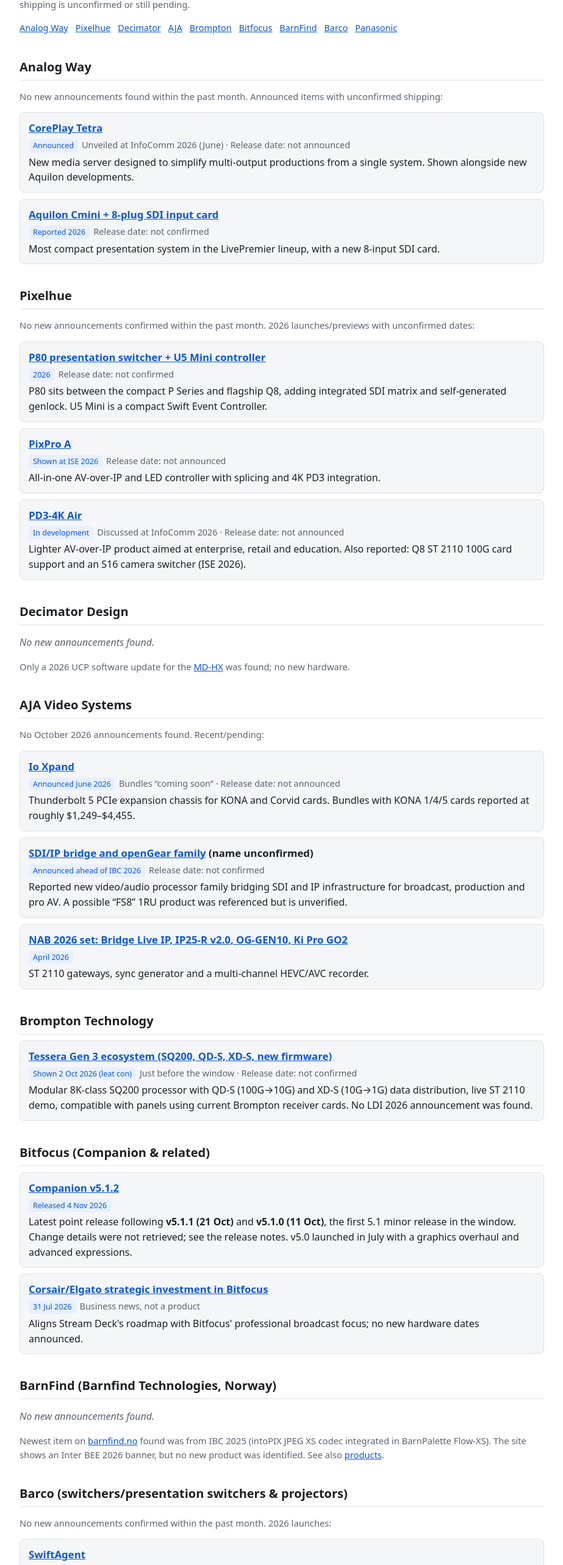
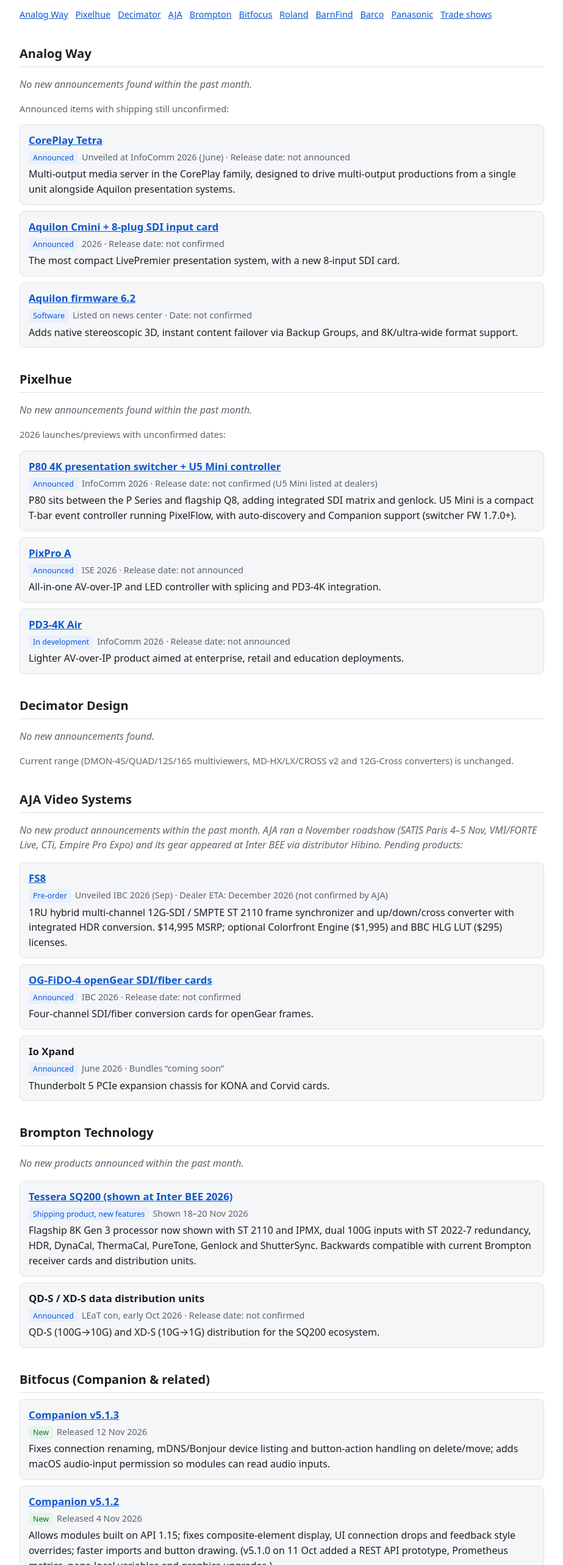
Before and after one commit to VideoStuff/VideoInfo, a plain HTML site: page index.html in a window 1280 px wide. Shown: the part 214-2780 px from the top of the page at 61% size, without its empty margins (178-1101 px from the left). Drawn offline with Linux system fonts and the light colour scheme.

Commit message:
Update AV announcements report (23 Nov 2026): add Roland and trade shows
Co-Authored-By: Claude Opus 5.5 <noreply@anthropic.com>
Claude-Session: https://claude.ai/code/session_016DDY2F8Ro46dFq5XiHX6W7

```diff
--- a/index.html
+++ b/index.html
@@ -3,10 +3,10 @@
 <head>
 <meta charset="utf-8">
 <meta name="viewport" content="width=device-width, initial-scale=1">
-<title>AV Product Announcements Watch – November 2026</title>
+<title>AV Product Announcements Watch – 23 November 2026</title>
 <style>
-:root{--bg:#fff;--fg:#1c1f24;--muted:#5b6370;--card:#f5f6f8;--line:#dde0e5;--accent:#0b57d0;--tag:#e8f0fe}
-@media (prefers-color-scheme:dark){:root{--bg:#14161a;--fg:#e6e8eb;--muted:#9aa3af;--card:#1d2026;--line:#2c313a;--accent:#8ab4f8;--tag:#233047}}
+:root{--bg:#fff;--fg:#1c1f24;--muted:#5b6370;--card:#f5f6f8;--line:#dde0e5;--accent:#0b57d0;--tag:#e8f0fe;--new:#e6f4ea;--newfg:#137333}
+@media (prefers-color-scheme:dark){:root{--bg:#14161a;--fg:#e6e8eb;--muted:#9aa3af;--card:#1d2026;--line:#2c313a;--accent:#8ab4f8;--tag:#233047;--new:#1e3527;--newfg:#81c995}}
 body{margin:0;background:var(--bg);color:var(--fg);font:16px/1.55 system-ui,-apple-system,Segoe UI,Roboto,sans-serif}
 main{max-width:860px;margin:0 auto;padding:24px 16px 64px}
 h1{font-size:1.7rem;margin:0 0 4px}
@@ -17,94 +17,129 @@ a{color:var(--accent)}
 .card h3{margin:0 0 4px;font-size:1.05rem}
 .row{font-size:.9rem;color:var(--muted);margin-bottom:4px}
 .tag{display:inline-block;background:var(--tag);color:var(--accent);border-radius:4px;padding:1px 7px;font-size:.78rem;margin-right:6px}
+.tag.new{background:var(--new);color:var(--newfg)}
 .none{font-style:italic;color:var(--muted)}
 nav a{margin-right:12px;font-size:.9rem;white-space:nowrap}
+ul{padding-left:20px}
+li{margin:4px 0}
 </style>
 </head>
 <body>
 <main>
 <h1>AV Product Announcements Watch</h1>
-<p class="meta">Compiled 6 November 2026 · Window: ~6 Oct – 6 Nov 2026, plus announced-but-not-yet-shipped products</p>
-<p class="note"><strong>Method &amp; caveats:</strong> Compiled from web search of trade press and company/community pages. The official sites for Analog Way, Barco and AJA could not be opened from the research environment, so dates marked “reported” come from secondary coverage and should be confirmed on the manufacturer's page. Very few genuinely new launches fell inside the last 30 days; most items below were announced at ISE (Jan/Feb), NAB (Apr), InfoComm (Jun) or IBC (Sep) 2026 and are listed where shipping is unconfirmed or still pending.</p>
-<nav><a href="#analogway">Analog Way</a><a href="#pixelhue">Pixelhue</a><a href="#decimator">Decimator</a><a href="#aja">AJA</a><a href="#brompton">Brompton</a><a href="#bitfocus">Bitfocus</a><a href="#barnfind">BarnFind</a><a href="#barco">Barco</a><a href="#panasonic">Panasonic</a></nav>
+<p class="meta">Compiled 23 November 2026 · Window: ~23 Oct – 23 Nov 2026, plus announced-but-not-yet-shipped products</p>
+<p class="note"><strong>Method &amp; caveats:</strong> Compiled from web search of trade press (SVC, AV Network/ProAV, Installation, TV Technology, Live Design, rAVe, PLSN) and company pages. The official sites for Analog Way, Pixelhue, AJA, Brompton and PRONEWS could not be opened from the research environment, so some details come from secondary coverage and should be confirmed on the manufacturer's page. Items tagged <span class="tag new">New</span> were announced inside the window.</p>
+<nav><a href="#analogway">Analog Way</a><a href="#pixelhue">Pixelhue</a><a href="#decimator">Decimator</a><a href="#aja">AJA</a><a href="#brompton">Brompton</a><a href="#bitfocus">Bitfocus</a><a href="#roland">Roland</a><a href="#barnfind">BarnFind</a><a href="#barco">Barco</a><a href="#panasonic">Panasonic</a><a href="#shows">Trade shows</a></nav>
 
 <h2 id="analogway">Analog Way</h2>
-<p class="note">No new announcements found within the past month. Announced items with unconfirmed shipping:</p>
+<p class="none">No new announcements found within the past month.</p>
+<p class="note">Announced items with shipping still unconfirmed:</p>
 <div class="card"><h3><a href="https://www.analogway.com/news-center/analog-way-coreplay-tetra-aquilon-infocomm-2026">CorePlay Tetra</a></h3>
 <div class="row"><span class="tag">Announced</span>Unveiled at InfoComm 2026 (June) · Release date: not announced</div>
-New media server designed to simplify multi-output productions from a single system. Shown alongside new Aquilon developments.</div>
-<div class="card"><h3><a href="https://digitalmedianet.com/analog-way-expands-livepremier-lineup-with-the-new-aquilon-cmini-and-8-plug-sdi-input-card/amp/">Aquilon Cmini + 8-plug SDI input card</a></h3>
-<div class="row"><span class="tag">Reported 2026</span>Release date: not confirmed</div>
-Most compact presentation system in the LivePremier lineup, with a new 8-input SDI card.</div>
+Multi-output media server in the CorePlay family, designed to drive multi-output productions from a single unit alongside Aquilon presentation systems.</div>
+<div class="card"><h3><a href="https://digitalmedianet.com/analog-way-expands-livepremier-lineup-with-the-new-aquilon-cmini">Aquilon Cmini + 8-plug SDI input card</a></h3>
+<div class="row"><span class="tag">Announced</span>2026 · Release date: not confirmed</div>
+The most compact LivePremier presentation system, with a new 8-input SDI card.</div>
+<div class="card"><h3><a href="https://www.analogway.com/news-center">Aquilon firmware 6.2</a></h3>
+<div class="row"><span class="tag">Software</span>Listed on news center · Date: not confirmed</div>
+Adds native stereoscopic 3D, instant content failover via Backup Groups, and 8K/ultra-wide format support.</div>
 
 <h2 id="pixelhue">Pixelhue</h2>
-<p class="note">No new announcements confirmed within the past month. 2026 launches/previews with unconfirmed dates:</p>
-<div class="card"><h3><a href="https://plsn.com/newsroom/product-news/pixelhues-p80-u5-mini-bring-powerful-switching-and-intuitive-control-together/">P80 presentation switcher + U5 Mini controller</a></h3>
-<div class="row"><span class="tag">2026</span>Release date: not confirmed</div>
-P80 sits between the compact P Series and flagship Q8, adding integrated SDI matrix and self-generated genlock. U5 Mini is a compact Swift Event Controller.</div>
-<div class="card"><h3><a href="https://armdevices.net/?p=138932">PixPro A</a></h3>
-<div class="row"><span class="tag">Shown at ISE 2026</span>Release date: not announced</div>
-All-in-one AV-over-IP and LED controller with splicing and 4K PD3 integration.</div>
+<p class="none">No new announcements found within the past month.</p>
+<p class="note">2026 launches/previews with unconfirmed dates:</p>
+<div class="card"><h3><a href="https://plsn.com/newsroom/product-news/pixelhues-p80-u5-mini-bring-powerful-switching-and-intuitive-control-together/">P80 4K presentation switcher + U5 Mini controller</a></h3>
+<div class="row"><span class="tag">Announced</span>InfoComm 2026 · Release date: not confirmed (U5 Mini listed at dealers)</div>
+P80 sits between the P Series and flagship Q8, adding integrated SDI matrix and genlock. U5 Mini is a compact T-bar event controller running PixelFlow, with auto-discovery and Companion support (switcher FW 1.7.0+).</div>
+<div class="card"><h3><a href="https://www.inavateonthenet.net/features/article/inside-pixelhues-avoverip-strategy">PixPro A</a></h3>
+<div class="row"><span class="tag">Announced</span>ISE 2026 · Release date: not announced</div>
+All-in-one AV-over-IP and LED controller with splicing and PD3-4K integration.</div>
 <div class="card"><h3><a href="https://www.inavateonthenet.net/news/article/pixelhue-calls-for-lighter-avoverip-deployments-in-enterprise-retail-and-education">PD3-4K Air</a></h3>
-<div class="row"><span class="tag">In development</span>Discussed at InfoComm 2026 · Release date: not announced</div>
-Lighter AV-over-IP product aimed at enterprise, retail and education. Also reported: Q8 ST 2110 100G card support and an S16 camera switcher (ISE 2026).</div>
+<div class="row"><span class="tag">In development</span>InfoComm 2026 · Release date: not announced</div>
+Lighter AV-over-IP product aimed at enterprise, retail and education deployments.</div>
 
 <h2 id="decimator">Decimator Design</h2>
 <p class="none">No new announcements found.</p>
-<p class="note">Only a 2026 UCP software update for the <a href="https://www.markertek.com/product/dec-md-hx/decimator-md-hx-mini-3g-hd-sd-sdi-to-hdmi-cross-converter-with-scaling-frame-rate-conversion">MD-HX</a> was found; no new hardware.</p>
+<p class="note">Current range (DMON-4S/QUAD/12S/16S multiviewers, MD-HX/LX/CROSS v2 and 12G-Cross converters) is unchanged.</p>
 
 <h2 id="aja">AJA Video Systems</h2>
-<p class="note">No October 2026 announcements found. Recent/pending:</p>
-<div class="card"><h3><a href="https://www.tvtechnology.com/production/aja-unveils-io-xpand-thunderbolt-5-expansion-chassis-at-infocomm-2026">Io Xpand</a></h3>
-<div class="row"><span class="tag">Announced June 2026</span>Bundles “coming soon” · Release date: not announced</div>
-Thunderbolt 5 PCIe expansion chassis for KONA and Corvid cards. Bundles with KONA 1/4/5 cards reported at roughly $1,249–$4,455.</div>
-<div class="card"><h3><a href="https://www.ibc.org/">SDI/IP bridge and openGear family</a> (name unconfirmed)</h3>
-<div class="row"><span class="tag">Announced ahead of IBC 2026</span>Release date: not confirmed</div>
-Reported new video/audio processor family bridging SDI and IP infrastructure for broadcast, production and pro AV. A possible “FS8” 1RU product was referenced but is unverified.</div>
-<div class="card"><h3><a href="https://www.productionhub.com/press/87761/aja-debuts-smpte-st-2110-and-opengear-solutions-ahead-of-nab-2026">NAB 2026 set: Bridge Live IP, IP25-R v2.0, OG-GEN10, Ki Pro GO2</a></h3>
-<div class="row"><span class="tag">April 2026</span></div>
-ST 2110 gateways, sync generator and a multi-channel HEVC/AVC recorder.</div>
+<p class="none">No new product announcements within the past month. AJA ran a November roadshow (SATIS Paris 4–5 Nov, VMI/FORTE Live, CTi, Empire Pro Expo) and its gear appeared at Inter BEE via distributor Hibino. Pending products:</p>
+<div class="card"><h3><a href="https://www.svconline.com/the-wire/aja-introduces-fs8-next-gen-12g-sdi-smpte-st-2110-media-processor">FS8</a></h3>
+<div class="row"><span class="tag">Pre-order</span>Unveiled IBC 2026 (Sep) · Dealer ETA: December 2026 (not confirmed by AJA)</div>
+1RU hybrid multi-channel 12G-SDI / SMPTE ST 2110 frame synchronizer and up/down/cross converter with integrated HDR conversion. $14,995 MSRP; optional Colorfront Engine ($1,995) and BBC HLG LUT ($295) licenses.</div>
+<div class="card"><h3><a href="https://www.svconline.com/the-wire/aja-debuts-og-fido-4-opengear-4-channel-sdi-fiber-conversion-cards">OG-FiDO-4 openGear SDI/fiber cards</a></h3>
+<div class="row"><span class="tag">Announced</span>IBC 2026 · Release date: not confirmed</div>
+Four-channel SDI/fiber conversion cards for openGear frames.</div>
+<div class="card"><h3>Io Xpand</h3>
+<div class="row"><span class="tag">Announced</span>June 2026 · Bundles “coming soon”</div>
+Thunderbolt 5 PCIe expansion chassis for KONA and Corvid cards.</div>
 
 <h2 id="brompton">Brompton Technology</h2>
-<div class="card"><h3><a href="https://www.tpimagazine.com/brompton-technology-to-preview-tessera-gen-3-at-leat-con-2026/">Tessera Gen 3 ecosystem (SQ200, QD-S, XD-S, new firmware)</a></h3>
-<div class="row"><span class="tag">Shown 2 Oct 2026 (leat con)</span>Just before the window · Release date: not confirmed</div>
-Modular 8K-class SQ200 processor with QD-S (100G→10G) and XD-S (10G→1G) data distribution, live ST 2110 demo, compatible with panels using current Brompton receiver cards. No LDI 2026 announcement was found.</div>
+<p class="none">No new products announced within the past month.</p>
+<div class="card"><h3><a href="https://plsn.com/newsroom/product-news/brompton-technology-showcases-sq200-at-inter-bee-2026/">Tessera SQ200 (shown at Inter BEE 2026)</a></h3>
+<div class="row"><span class="tag">Shipping product, new features</span>Shown 18–20 Nov 2026</div>
+Flagship 8K Gen 3 processor now shown with ST 2110 and IPMX, dual 100G inputs with ST 2022-7 redundancy, HDR, DynaCal, ThermaCal, PureTone, Genlock and ShutterSync. Backwards compatible with current Brompton receiver cards and distribution units.</div>
+<div class="card"><h3>QD-S / XD-S data distribution units</h3>
+<div class="row"><span class="tag">Announced</span>LEaT con, early Oct 2026 · Release date: not confirmed</div>
+QD-S (100G→10G) and XD-S (10G→1G) distribution for the SQ200 ecosystem.</div>
 
 <h2 id="bitfocus">Bitfocus (Companion &amp; related)</h2>
+<div class="card"><h3><a href="https://github.com/bitfocus/companion/releases">Companion v5.1.3</a></h3>
+<div class="row"><span class="tag new">New</span>Released 12 Nov 2026</div>
+Fixes connection renaming, mDNS/Bonjour device listing and button-action handling on delete/move; adds macOS audio-input permission so modules can read audio inputs.</div>
 <div class="card"><h3><a href="https://github.com/bitfocus/companion/releases">Companion v5.1.2</a></h3>
-<div class="row"><span class="tag">Released 4 Nov 2026</span></div>
-Latest point release following <strong>v5.1.1 (21 Oct)</strong> and <strong>v5.1.0 (11 Oct)</strong>, the first 5.1 minor release in the window. Change details were not retrieved; see the release notes. v5.0 launched in July with a graphics overhaul and advanced expressions.</div>
-<div class="card"><h3><a href="https://www.corsair.com/newsroom/press-release/corsair-deepens-strategic-relationship-with-bitfocus-extending-elgatos-reach-into-professional-broadcast-and-live-production">Corsair/Elgato strategic investment in Bitfocus</a></h3>
-<div class="row"><span class="tag">31 Jul 2026</span>Business news, not a product</div>
-Aligns Stream Deck's roadmap with Bitfocus' professional broadcast focus; no new hardware dates announced.</div>
+<div class="row"><span class="tag new">New</span>Released 4 Nov 2026</div>
+Allows modules built on API 1.15; fixes composite-element display, UI connection drops and feedback style overrides; faster imports and button drawing. (v5.1.0 on 11 Oct added a REST API prototype, Prometheus metrics, page-local variables and graphics upgrades.)</div>
+
+<h2 id="roland">Roland (Pro A/V)</h2>
+<div class="card"><h3><a href="https://www.roland.com/RolandComSite/media/global/release/pdf/2026/20261105_1_Media_Presenter.pdf">Media Presenter</a></h3>
+<div class="row"><span class="tag new">New</span>Announced 5 Nov 2026 · Available now (Roland Cloud license or dealer license card)</div>
+Standalone Windows app for 4K/HD image and video playback, with up to 20 palettes × 32 slots per project. Clips can be triggered from Stream Deck or compatible Roland switchers (V-1-4K, V-160HD, V-80HD, V-8HD, VR-120HD, VR-6HD).</div>
+<div class="card"><h3><a href="https://www.roland.com/RolandComSite/media/global/release/pdf/2026/20260611_1_VC-1SC-4K.pdf">VC-1SC-4K video converter/scaler</a></h3>
+<div class="row"><span class="tag">Recently shipping</span>Announced 11 Jun 2026 · Reported availability October 2026 · $1,499.99</div>
+4K60 converter/scaler aimed at simplifying LED-wall projects.</div>
 
 <h2 id="barnfind">BarnFind (Barnfind Technologies, Norway)</h2>
 <p class="none">No new announcements found.</p>
-<p class="note">Newest item on <a href="https://barnfind.no/">barnfind.no</a> found was from IBC 2025 (intoPIX JPEG XS codec integrated in BarnPalette Flow-XS). The site shows an Inter BEE 2026 banner, but no new product was identified. See also <a href="https://barnfind.no/products/">products</a>.</p>
+<p class="note">The <a href="https://barnfind.no/">barnfind.no</a> homepage promotes Inter BEE 2026, but no new product was identified. Latest software found: <a href="https://barnfind.no/downloads/">BarnStudio v1.2.0.42</a> (4 Sep 2026).</p>
 
 <h2 id="barco">Barco (switchers/presentation switchers &amp; projectors)</h2>
-<p class="note">No new announcements confirmed within the past month. 2026 launches:</p>
-<div class="card"><h3><a href="https://www.barco.com/en/news/press-releases/2026/swiftagent">SwiftAgent</a></h3>
-<div class="row"><span class="tag">Launched 29 Jan 2026</span></div>
-Software-based switcher combining production and presentation switching, with AI camera tracking, for small corporate event teams.</div>
-<div class="card"><h3><a href="https://armdevices.net/?p=139656">Encore3 switcher</a></h3>
-<div class="row"><span class="tag">2026</span>Release date: not confirmed</div>
-New hardware multi-format switcher in the Encore/Event Master family; shown at InfoComm 2026.</div>
-<div class="card"><h3><a href="https://www.barco.com/zh/news/press-releases/2026/i65">I65 projector</a></h3>
-<div class="row"><span class="tag">Announced 15 Jun 2026</span></div>
-New smartline 4K UHD projection platform. Barco also lists the I600 and QDX projectors among 2026 launches.</div>
+<p class="none">No new announcements found within the past month. Barco will exhibit at <a href="https://www.barco.com/en/news/events/2026/ldi-show">LDI 2026</a> (booth 3431, 6–8 Dec).</p>
+<div class="card"><h3><a href="https://www.barco.com/en/products/image-processing/encore3">Encore3 + Event Master toolset v10.3.0</a></h3>
+<div class="row"><span class="tag">Software</span>v10.3.0 released 8 Sep 2026 · Encore3 hardware shown InfoComm 2026</div>
+Latest toolset allows up to four Encore3 units to be linked into one system.</div>
+<div class="card"><h3>SwiftAgent · I65 projector</h3>
+<div class="row"><span class="tag">2026 launches</span>SwiftAgent 29 Jan 2026 · I65 15 Jun 2026</div>
+SwiftAgent is a software production/presentation switcher with AI camera tracking; I65 is a new 4K UHD smartline projection platform.</div>
 
 <h2 id="panasonic">Panasonic (projectors)</h2>
-<p class="note">No new announcements confirmed within the past month. Announced, not-yet-confirmed-shipped:</p>
-<div class="card"><h3><a href="https://www.inavateonthenet.net/products/article/panasonic-adds-projector-and-led-to-proav-range-at-ise-2026">PT-HTQ20 series (1-chip RGB laser DLP)</a></h3>
-<div class="row"><span class="tag">Unveiled ISE 2026</span>Expected CY Q4 2026 (Oct–Dec)</div>
-Up to 20,000 lm, 4K, first 1-chip DLP from Panasonic with Rec. 2020 colour support.</div>
-<div class="card"><h3><a href="https://www.notebookcheck.net/Panasonic-Connect-PT-RQ45K-new-projector-with-up-to-40-000-lumens-brightness-announced.1037359.0.html">PT-RQ45K</a></h3>
-<div class="row"><span class="tag">Announced June 2025</span>Reported Europe release Q3 2026 – shipping not verified</div>
-40,000 lm 3-chip DLP 4K projector for rental/staging and projection mapping.</div>
-<div class="card"><h3><a href="https://www.fullcompass.com/gearcast/discover-panasonics-displays-and-projectors-infocomm-2026">PT-VMQ85</a></h3>
-<div class="row"><span class="tag">Shown 2026</span>Release date: not announced</div>
-Panasonic's first 4K LCD laser projector.</div>
+<p class="none">No new projector announcements found within the past month (Panasonic showed existing projection at <a href="https://www.avnation.tv/2026/11/18/panasonic-iaapa-2026-electrosonic-av-garage-hive/">IAAPA Expo 2026</a>).</p>
+<div class="card"><h3><a href="https://pmaresearch.com/pma-blogs/panasonic-announces-expanded-mevix-projector-lineup-at-infocomm/">MEVIX PT-HTQ20 series (1-chip laser DLP)</a></h3>
+<div class="row"><span class="tag">Pending</span>Announced 2026 · Expected Q4 2026 (shipping not yet confirmed)</div>
+Up to 20,000 lm, 4K, Panasonic's first 1-chip DLP with Rec. 2020 colour support.</div>
+<div class="card"><h3><a href="https://www.commercialintegrator.com/news/panasonic-projector-display-americas-mevix-lineup-ise-2026/145944/">PT-RQ45 · PT-VMQ85</a></h3>
+<div class="row"><span class="tag">Announced</span>ISE 2026 · Shipping not verified</div>
+PT-RQ45: ~42,000 lm 3-chip DLP 4K for rental/staging and mapping. PT-VMQ85: Panasonic's first 4K LCD laser projector.</div>
+
+<h2 id="shows">Trade shows &amp; other new equipment</h2>
+<div class="card"><h3><a href="https://www.inter-bee.com/en/forvisitors/exhibitor_info/">Inter BEE 2026</a> — 18–20 Nov, Makuhari Messe, Japan</h3>
+<ul>
+<li><strong>Astrodesign MCI-2186</strong> — debut of a 3U low-latency hardware video processor handling 17 MP canvases, 4:4:4 10-bit; also VEGA H2 6K. Release date: not announced.</li>
+<li><strong>Panasonic KAIROS Core 210</strong> — third-generation mid-range mainframe for the KAIROS IT/IP live-production platform. Release date: not announced.</li>
+<li>AJA FS8 and ColorBox (Hibino booth); RGBlink switchers/AV mixers (Emilai booth); Brompton SQ200 (Ark Ventures booth).</li>
+</ul></div>
+<div class="card"><h3><a href="https://www.ldishow.com/">LDI 2026</a> — 6–8 Dec, Las Vegas Convention Center (upcoming)</h3>
+<ul>
+<li><a href="https://digitalmedianet.com/green-hippo-powers-ldi-2026s-battle-of-the-busk-and-brings-estuary-series-to-las-vegas/"><strong>Green Hippo Estuary Series</strong></a> — media controller/event switcher, already shipping; DMX/sACN control for large screen spaces.</li>
+<li><a href="https://www.roevisual.com/us-en/news-and-events/news/roe-visual-debuts-at-ldi-2026"><strong>ROE Visual</strong></a> — Graphite Curve, Vanish V8S transparent, Carbon RGB+ full-spectrum and Ruby panels; Helios processing up to 8K.</li>
+<li><a href="https://ravepubs.com/absen-inc-to-showcase-led-display-solutions-at-ldi-2026/"><strong>Absen</strong></a> — Saturn Series (curve-capable) and preview of AE Max transparent LED (AE3.9/AE6.9 Max).</li>
+<li><a href="https://plsn.com/newsroom/product-news/turn-up-the-visual-at-yes-tech-at-ldi-2026/"><strong>Yes Tech</strong></a> — Mega (True Black LEDs, 5,000 nits) and MAir LED. <a href="https://www.churchproduction.com/daily411/see-adj-in-a-new-light-is-theme-for-ldi-2026/">ADJ</a> previewing 2027 LED video products.</li>
+</ul></div>
+<div class="card"><h3>SATIS 2026 (4–5 Nov, Paris) &amp; IAAPA Expo 2026 (Nov, Orlando)</h3>
+AJA demoed its current line at SATIS; Panasonic projection featured in themed-attraction builds at IAAPA. No new launches from the tracked companies were found at either.</div>
+<div class="card"><h3><a href="https://www.iseurope.org/news/leading-broadcast-av-exhibitors-ise-2027">ISE 2027</a> — 2–5 Feb 2027, Barcelona (upcoming)</h3>
+Broadcast AV Zone (Hall 4) confirmed with Blackmagic, Ross, EVS, Grass Valley, Vizrt and DELTACAST. <a href="https://www.livedesignonline.com/news/xcellence-display-solutions-make-ise-2027-debut-unmissable-and-virtually-invisible-led-and">Xcellence Display Solutions</a> plans transparent LED, UltraSlim and high-brightness launches; Lightware will support partner AVoIP showcases. Expect most tracked companies to unveil 2027 products here.</div>
+
+<p class="note" style="margin-top:32px">Previous edition (6 Nov 2026) is available in this repository's git history.</p>
 </main>
 </body>
 </html>
```
